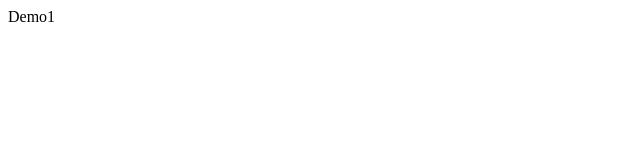
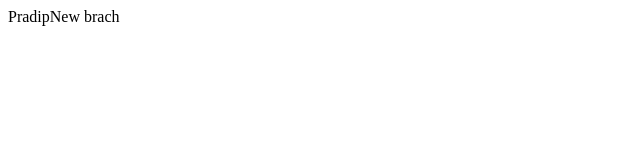
Before and after one commit to pradip1996/Demo2, a plain HTML site: page index.html in a window 1280 px wide. Shown: the full height of the page, 0-640 px from the left. Drawn offline with Linux system fonts and the light colour scheme.

Commit message:
pradipBranch Commit

```diff
--- a/index.html
+++ b/index.html
@@ -7,6 +7,6 @@
     <title>Document</title>
   </head>
   <body>
-    Demo1
+    PradipNew brach
   </body>
 </html>
```
